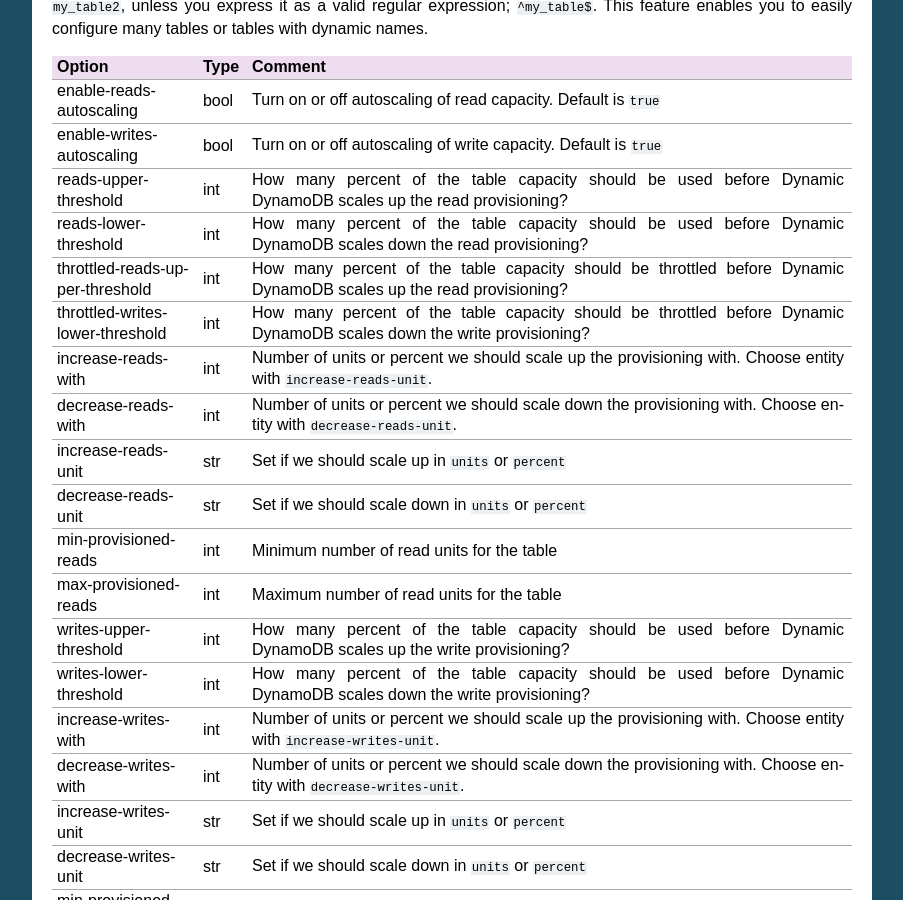
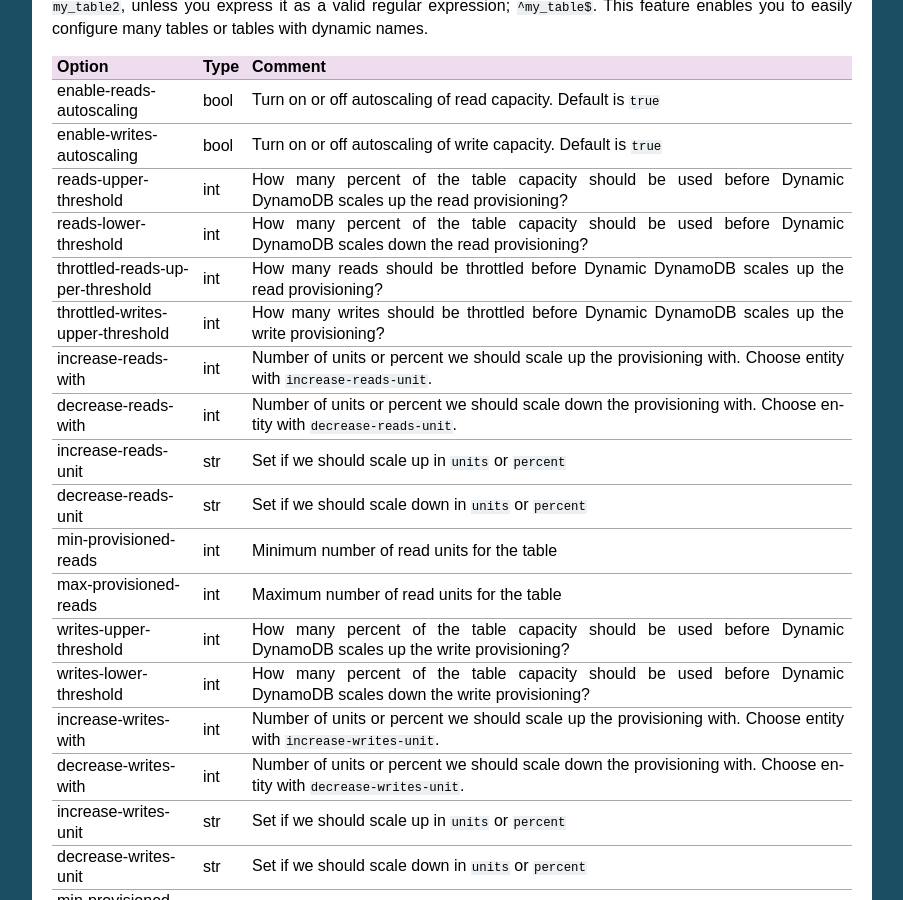
Before and after one commit to sebdah/dynamic-dynamodb, a Sphinx documentation site: the page built from docs/configuration_options.rst, in a window 1280 px wide and 900 px high, scrolled down 931 px. Shown: the whole window, without its empty margins (198-1101 px from the left). Built offline with Sphinx 7.4.7, drawn with Linux system fonts in a browser that asks for light colours; some of the changed text lies outside the part shown.

Commit message:
Fixed error in throttling docs #169

```diff
--- a/docs/configuration_options.rst
+++ b/docs/configuration_options.rst
@@ -48,8 +48,8 @@
 enable-writes-autoscaling                  bool Turn on or off autoscaling of write capacity. Default is ``true``
 reads-upper-threshold                      int  How many percent of the table capacity should be used before Dynamic DynamoDB scales up the read provisioning?
 reads-lower-threshold                      int  How many percent of the table capacity should be used before Dynamic DynamoDB scales down the read provisioning?
-throttled-reads-upper-threshold            int  How many percent of the table capacity should be throttled before Dynamic DynamoDB scales up the read provisioning?
-throttled-writes-lower-threshold           int  How many percent of the table capacity should be throttled before Dynamic DynamoDB scales down the write provisioning?
+throttled-reads-upper-threshold            int  How many reads should be throttled before Dynamic DynamoDB scales up the read provisioning?
+throttled-writes-upper-threshold           int  How many writes should be throttled before Dynamic DynamoDB scales up the write provisioning?
 increase-reads-with                        int  Number of units or percent we should scale up the provisioning with. Choose entity with ``increase-reads-unit``.
 decrease-reads-with                        int  Number of units or percent we should scale down the provisioning with. Choose entity with ``decrease-reads-unit``.
 increase-reads-unit                        str  Set if we should scale up in ``units`` or ``percent``
@@ -92,8 +92,8 @@
 enable-writes-autoscaling                  bool Turn on or off autoscaling of write capacity. Default is ``true``
 reads-upper-threshold                      int  How many percent of the table capacity should be used before Dynamic DynamoDB scales up the read provisioning?
 reads-lower-threshold                      int  How many percent of the table capacity should be used before Dynamic DynamoDB scales down the read provisioning?
-throttled-reads-upper-threshold            int  How many percent of the table capacity should be throttled before Dynamic DynamoDB scales up the read provisioning?
-throttled-writes-upper-threshold           int  How many percent of the table capacity should be throttled before Dynamic DynamoDB scales up the write provisioning?
+throttled-reads-upper-threshold            int  How many reads should be throttled before Dynamic DynamoDB scales up the read provisioning?
+throttled-writes-upper-threshold           int  How many writes should be throttled before Dynamic DynamoDB scales up the write provisioning?
 increase-reads-with                        int  Number of units or percent we should scale up the provisioning with. Choose entity with ``increase-reads-unit``.
 decrease-reads-with                        int  Number of units or percent we should scale down the provisioning with. Choose entity with ``decrease-reads-unit``.
 increase-reads-unit                        str  Set if we should scale up in ``units`` or ``percent``
```
